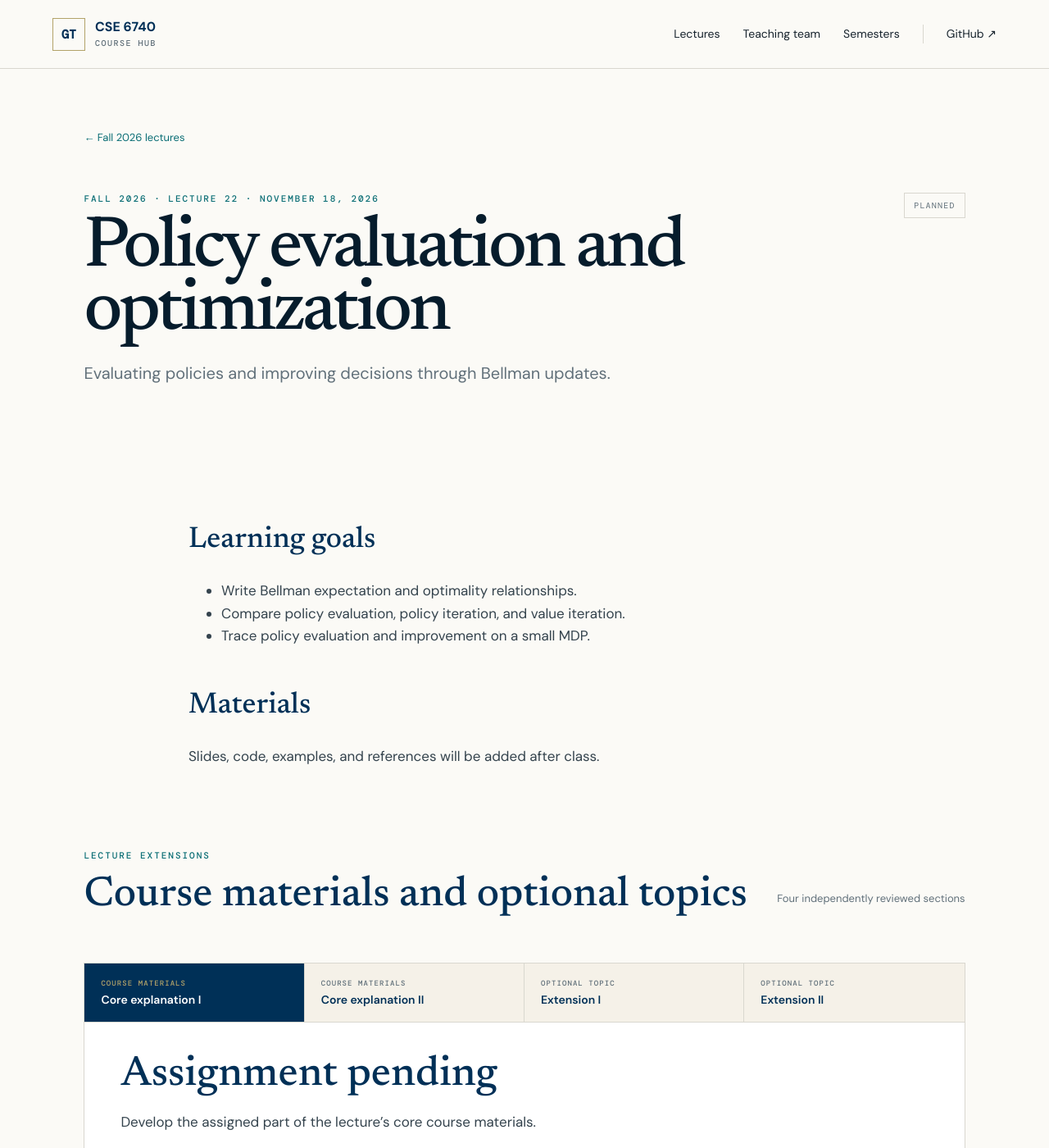
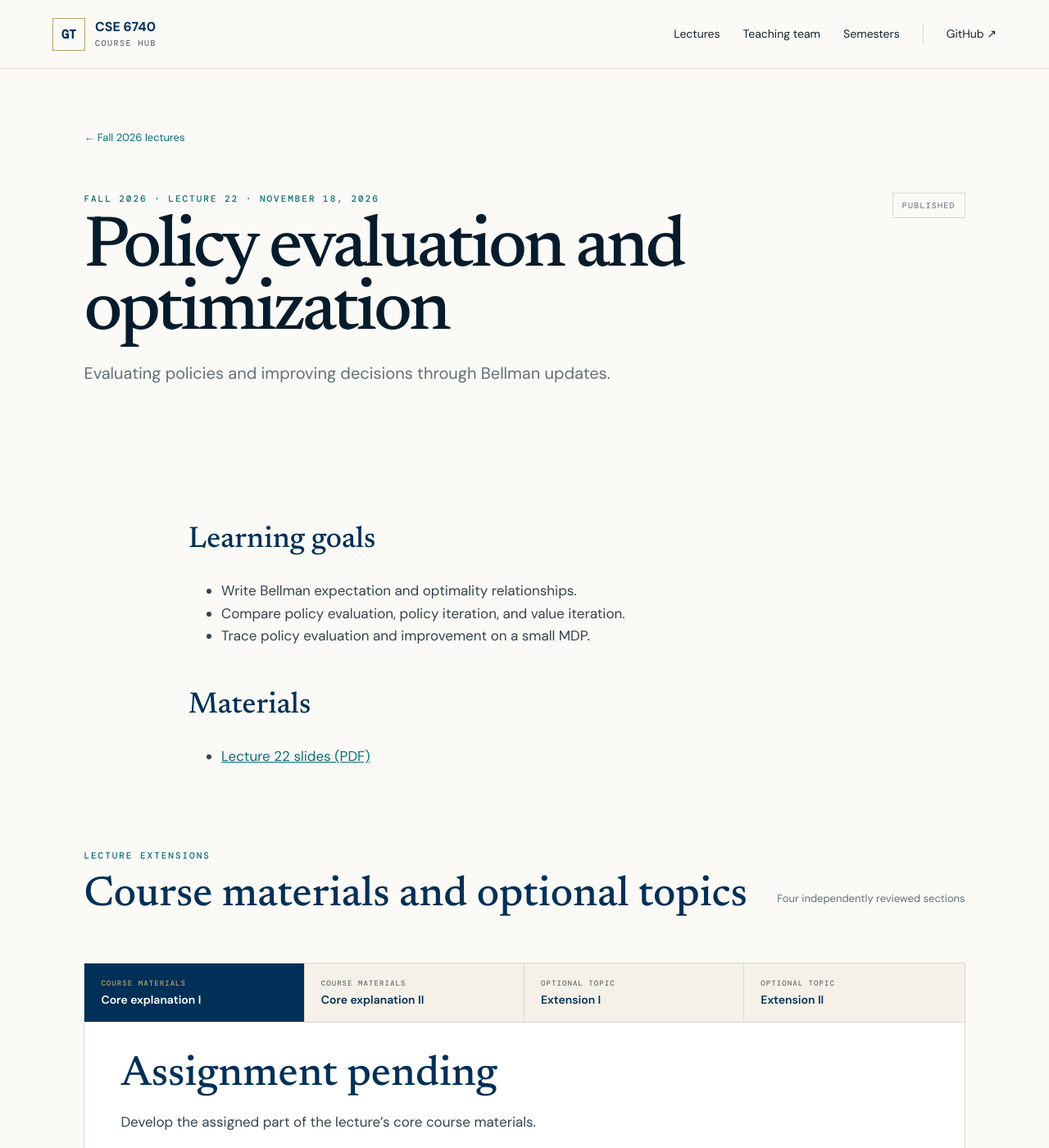
Before and after one commit to GT-KOALA/Gatech-CSE6740, a Jekyll site: the page built from _lectures/fall-2026/21-deep-rl.md, in a window 1280 px wide and 1400 px high. Shown: the whole window at 82% size. Built offline with Jekyll 4.4.1, drawn with Linux system fonts in a browser that asks for light colours.

Commit message:
Publish updated Lecture 22 slides

```diff
--- a/_lectures/fall-2026/21-deep-rl.md
+++ b/_lectures/fall-2026/21-deep-rl.md
@@ -3,7 +3,7 @@ title: Policy evaluation and optimization
 number: "21"
 date: 2026-11-18
 summary: Evaluating policies and improving decisions through Bellman updates.
-status: planned
+status: published
 ---
 ## Learning goals
 
@@ -13,4 +13,4 @@ status: planned
 
 ## Materials
 
-Slides, code, examples, and references will be added after class.
+- [Lecture 22 slides (PDF)]({{ '/assets/semesters/fall-2026/lectures/22/lecture-22.pdf' | relative_url }})
```
Also changed, not shown: 1 other file.
